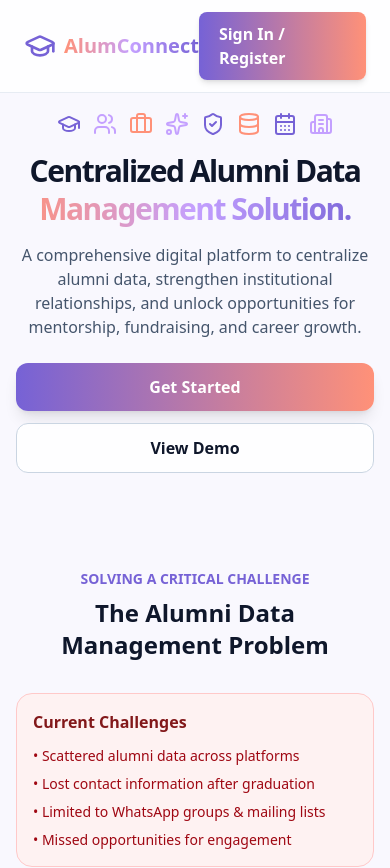
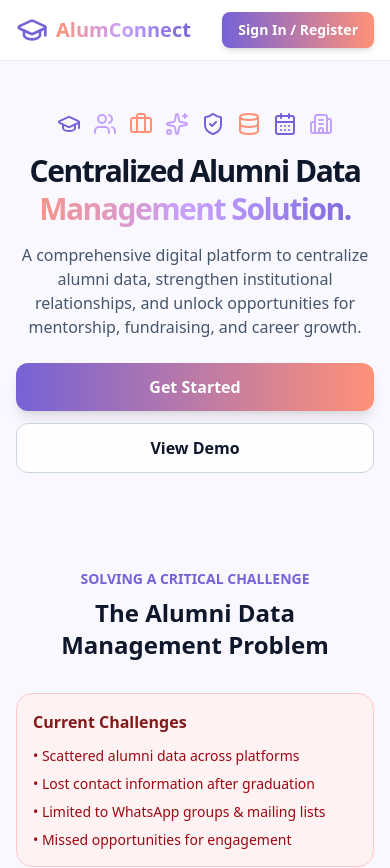
Before and after one commit to knoxiboy/AlumConnect, a React (Vite) app in the folder frontend/: page /landing in a window 390 px wide. Shown: the top 868 px of the page. Built offline with nearby package versions, Linux system fonts and the light colour scheme.

Commit message:
Made the current website responsive

```diff
--- a/frontend/index.html
+++ b/frontend/index.html
@@ -3,7 +3,7 @@
   <head>
     <meta charset="UTF-8" />
     <link rel="icon" type="image/svg+xml" href="/src/assets/logo.svg" />
-    <meta name="viewport" content="width=device-width, initial-scale=1.0" />
+    <meta name="viewport" content="width=device-width, initial-scale=1.0, maximum-scale=1.0, user-scalable=no" />
     <title>AlumConnect</title>
   </head>
   <body>
--- a/frontend/src/index.css
+++ b/frontend/src/index.css
@@ -1 +1,41 @@
 @import "tailwindcss";
+
+/* Custom CSS for better mobile responsiveness */
+html, body {
+  height: 100%;
+  overscroll-behavior: none;
+}
+
+body {
+  -webkit-font-smoothing: antialiased;
+  -moz-osx-font-smoothing: grayscale;
+  font-smooth: always;
+}
+
+/* Ensure proper scrolling on mobile */
+@media (max-width: 767px) {
+  body {
+    position: relative;
+    overflow-x: hidden;
+  }
+
+  .mobile-scroll-container {
+    -webkit-overflow-scrolling: touch;
+  }
+
+  /* Prevent zoom on input focus */
+  input, textarea, select {
+    font-size: 16px;
+  }
+}
+
+/* Improve tap targets on mobile */
+button, a, [role="button"] {
+  -webkit-tap-highlight-color: transparent;
+  touch-action: manipulation;
+}
+
+/* Ensure modals/dialogs are properly positioned on mobile */
+.fixed {
+  will-change: transform;
+}
--- a/frontend/src/layouts/Navbar.jsx
+++ b/frontend/src/layouts/Navbar.jsx
@@ -9,8 +9,8 @@ const brand = {
 
 export default function Navbar() {
   return (
-    <nav className="fixed top-0 left-0 right-0 z-50 bg-white/80 backdrop-blur-md border-b border-slate-200/80">
-      <div className="max-w-7xl mx-auto px-6 py-3 flex justify-between items-center">
+    <nav className="fixed top-0 left-0 right-0 z-50 bg-white/90 backdrop-blur-md border-b border-slate-200/80">
+      <div className="max-w-7xl mx-auto px-4 sm:px-6 py-3 flex justify-between items-center">
         {/* Logo */}
         <Link to="/" className="flex items-center gap-2 text-xl font-extrabold transition-transform hover:scale-105">
           <GraduationCap className="w-8 h-8" style={{ color: `rgb(${brand.indigo})` }} />
@@ -23,17 +23,17 @@ export default function Navbar() {
         </Link>
 
         {/* Desktop Links */}
-        <div className="hidden md:flex items-center space-x-8 font-medium">
-          <a href="#features" className="text-slate-700 hover:text-slate-900 transition-colors">Features</a>
-          <a href="#how-it-works" className="text-slate-700 hover:text-slate-900 transition-colors">How It Works</a>
-          <Link to="/explore" className="text-slate-700 hover:text-slate-900 transition-colors">Explore</Link>
+        <div className="hidden md:flex items-center space-x-6 lg:space-x-8 font-medium">
+          <a href="#features" className="text-slate-700 hover:text-slate-900 transition-colors text-sm lg:text-base">Features</a>
+          <a href="#how-it-works" className="text-slate-700 hover:text-slate-900 transition-colors text-sm lg:text-base">How It Works</a>
+          <Link to="/explore" className="text-slate-700 hover:text-slate-900 transition-colors text-sm lg:text-base">Explore</Link>
         </div>
 
         {/* Action Button */}
         <div className="flex items-center">
           <Link
             to="/alumni-auth"
-            className="px-5 py-2.5 rounded-lg font-semibold text-white shadow-md hover:shadow-lg transition-all"
+            className="px-4 py-2 rounded-lg font-semibold text-white shadow-md hover:shadow-lg transition-all text-sm sm:text-base"
             style={{ backgroundImage: `linear-gradient(90deg, rgb(${brand.indigo}), rgb(${brand.coral}))` }}
           >
             Sign In / Register
--- a/frontend/src/pages/AuthPage.jsx
+++ b/frontend/src/pages/AuthPage.jsx
@@ -195,7 +195,7 @@ const AuthPage = () => {
       style={{ backgroundColor: '#F9F8FE' }}
     >
       {/* --- LEFT PANEL --- */}
-      <div className="hidden md:flex md:w-1/2 lg:w-2/5 p-6 lg:p-12 flex-col justify-between relative overflow-hidden">
+      <div className="hidden md:flex md:w-1/2 lg:w-2/5 p-4 sm:p-6 lg:p-12 flex-col justify-between relative overflow-hidden">
         {/* Enhanced background with SVG icon elements */}
         <div className="absolute inset-0 -z-10">
           <div
@@ -337,7 +337,7 @@ const AuthPage = () => {
       </div>
 
       {/* --- RIGHT PANEL (Form) --- */}
-      <div className="flex-1 flex items-center justify-center p-4 sm:p-6 md:p-4 relative min-h-screen md:min-h-auto">
+      <div className="flex-1 flex items-center justify-center p-3 sm:p-4 md:p-4 relative min-h-screen md:min-h-auto">
         {/* Enhanced background with subtle gradients */}
         <div className="absolute inset-0 z-0 overflow-hidden">
           <div
--- a/frontend/src/pages/Landing.jsx
+++ b/frontend/src/pages/Landing.jsx
@@ -79,7 +79,7 @@ const TimelineItem = ({ number, title, description }) => (
 export default function Landing() {
   return (
     <div
-      className="text-slate-900"
+      className="text-slate-900 min-h-screen"
       style={{
         backgroundColor: '#F9F8FE', // A very light, almost white lavender
       }}
--- a/frontend/src/pages/alumni/AlumniDashboard.jsx
+++ b/frontend/src/pages/alumni/AlumniDashboard.jsx
@@ -85,7 +85,7 @@ export default function AlumniDashboard() {
   }
 
   return (
-    <div className="min-h-screen" style={{ backgroundColor: '#F9F8FE' }}>
+    <div className="min-h-screen mobile-scroll-container" style={{ backgroundColor: '#F9F8FE' }}>
       <AlumniNavbar />
 
       <main className="max-w-7xl mx-auto px-4 sm:px-6 lg:px-8 py-6 sm:py-8">
--- a/frontend/src/pages/alumni/AlumniProfile.jsx
+++ b/frontend/src/pages/alumni/AlumniProfile.jsx
@@ -41,7 +41,7 @@ export default function AlumniProfile() {
 
   if (!profile) {
     return (
-      <div className="min-h-screen" style={{ backgroundColor: '#F9F8FE' }}>
+      <div className="min-h-screen mobile-scroll-container" style={{ backgroundColor: '#F9F8FE' }}>
         <AlumniNavbar />
         <div className="flex items-center justify-center min-h-screen px-4">
           <div className="text-center">
@@ -54,7 +54,7 @@ export default function AlumniProfile() {
   }
 
   return (
-    <div className="min-h-screen" style={{ backgroundColor: '#F9F8FE' }}>
+    <div className="min-h-screen mobile-scroll-container" style={{ backgroundColor: '#F9F8FE' }}>
       <AlumniNavbar />
 
       <main className="max-w-4xl mx-auto px-4 sm:px-6 lg:px-8 py-6 sm:py-8">
--- a/frontend/src/pages/student/StudentDashboard.jsx
+++ b/frontend/src/pages/student/StudentDashboard.jsx
@@ -86,7 +86,7 @@ export default function StudentDashboard() {
   }
 
   return (
-    <div className="min-h-screen" style={{ backgroundColor: '#F9F8FE' }}>
+    <div className="min-h-screen mobile-scroll-container" style={{ backgroundColor: '#F9F8FE' }}>
       <StudentNavbar />
 
       <main className="max-w-7xl mx-auto px-4 sm:px-6 lg:px-8 py-6 sm:py-8">
--- a/frontend/src/pages/student/StudentProfile.jsx
+++ b/frontend/src/pages/student/StudentProfile.jsx
@@ -41,7 +41,7 @@ export default function StudentProfile() {
 
   if (!profile) {
     return (
-      <div className="min-h-screen" style={{ backgroundColor: '#F9F8FE' }}>
+      <div className="min-h-screen mobile-scroll-container" style={{ backgroundColor: '#F9F8FE' }}>
         <StudentNavbar />
         <div className="flex items-center justify-center min-h-screen px-4">
           <div className="text-center">
@@ -54,7 +54,7 @@ export default function StudentProfile() {
   }
 
   return (
-    <div className="min-h-screen" style={{ backgroundColor: '#F9F8FE' }}>
+    <div className="min-h-screen mobile-scroll-container" style={{ backgroundColor: '#F9F8FE' }}>
       <StudentNavbar />
 
       <main className="max-w-4xl mx-auto px-4 sm:px-6 lg:px-8 py-6 sm:py-8">
```
Also changed, not shown: frontend/src/layouts/AlumniNavbar.jsx (+10 -7 lines), frontend/src/layouts/StudentNavbar.jsx (+11 -7 lines).
